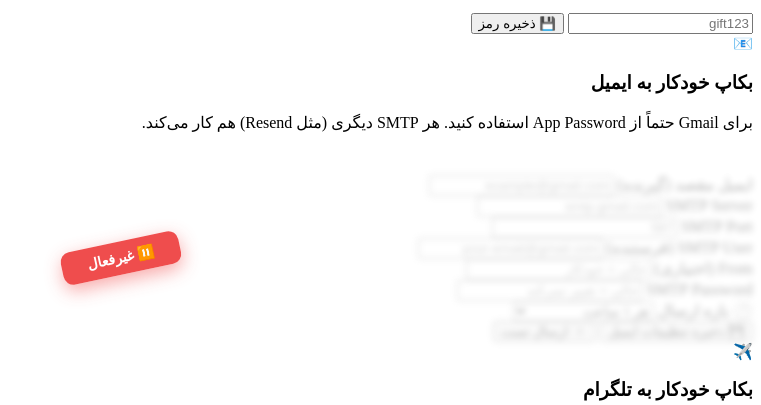
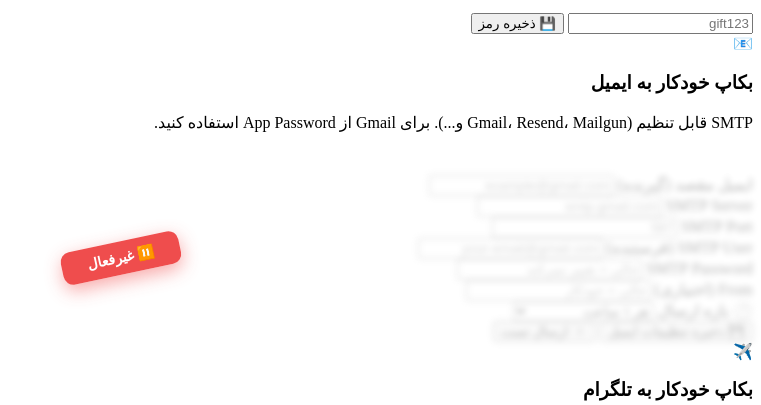
Before and after one commit to asd1asd00000/conf-to-sub, a FastAPI app: template app/templates/settings.html in a window 1280 px wide. Shown: the part 584-989 px from the top of the page, without its empty margins (519-1280 px from the left). Run offline with FastAPI, Linux system fonts and the light colour scheme; the template is opened without the code that fills it, so the values that code supplies are empty.

Commit message:
Update settings.html

```diff
--- a/app/templates/settings.html
+++ b/app/templates/settings.html
@@ -114,7 +114,7 @@
                         <span class="text-xl">📧</span>
                         <div>
                             <h3 class="text-sm font-bold text-yellow-400">بکاپ خودکار به ایمیل</h3>
-                            <p class="text-[11px] text-gray-400">برای Gmail حتماً از App Password استفاده کنید. هر SMTP دیگری (مثل Resend) هم کار می‌کند.</p>
+                            <p class="text-[11px] text-gray-400">SMTP قابل تنظیم (Gmail، Resend، Mailgun و...). برای Gmail از App Password استفاده کنید.</p>
                         </div>
                     </div>
                     <label class="toggle-switch">
@@ -142,12 +142,12 @@
                                 <input type="text" name="smtp_user" value="{{ backup_email_smtp_user }}" placeholder="your-email@gmail.com" class="input-gold w-full p-2.5 text-sm dir-ltr text-left">
                             </div>
                             <div>
+                                <label class="block text-xs font-bold text-yellow-400 mb-1">SMTP Password</label>
+                                <input type="password" name="smtp_pass" placeholder="خالی = تغییر نمی‌کند" class="input-gold w-full p-2.5 text-sm font-mono dir-ltr text-left">
+                            </div>
+                            <div>
                                 <label class="block text-xs font-bold text-yellow-400 mb-1">From (اختیاری)</label>
                                 <input type="email" name="smtp_from" value="{{ backup_email_from }}" placeholder="خالی = خودکار" class="input-gold w-full p-2.5 text-sm dir-ltr text-left">
-                            </div>
-                            <div>
-                                <label class="block text-xs font-bold text-yellow-400 mb-1">SMTP Password</label>
-                                <input type="password" name="smtp_pass" placeholder="خالی = تغییر نمی‌کند" class="input-gold w-full p-2.5 text-sm font-mono dir-ltr text-left">
                             </div>
                             <div>
                                 <label class="block text-xs font-bold text-yellow-400 mb-1">🕐 بازه ارسال</label>
```
